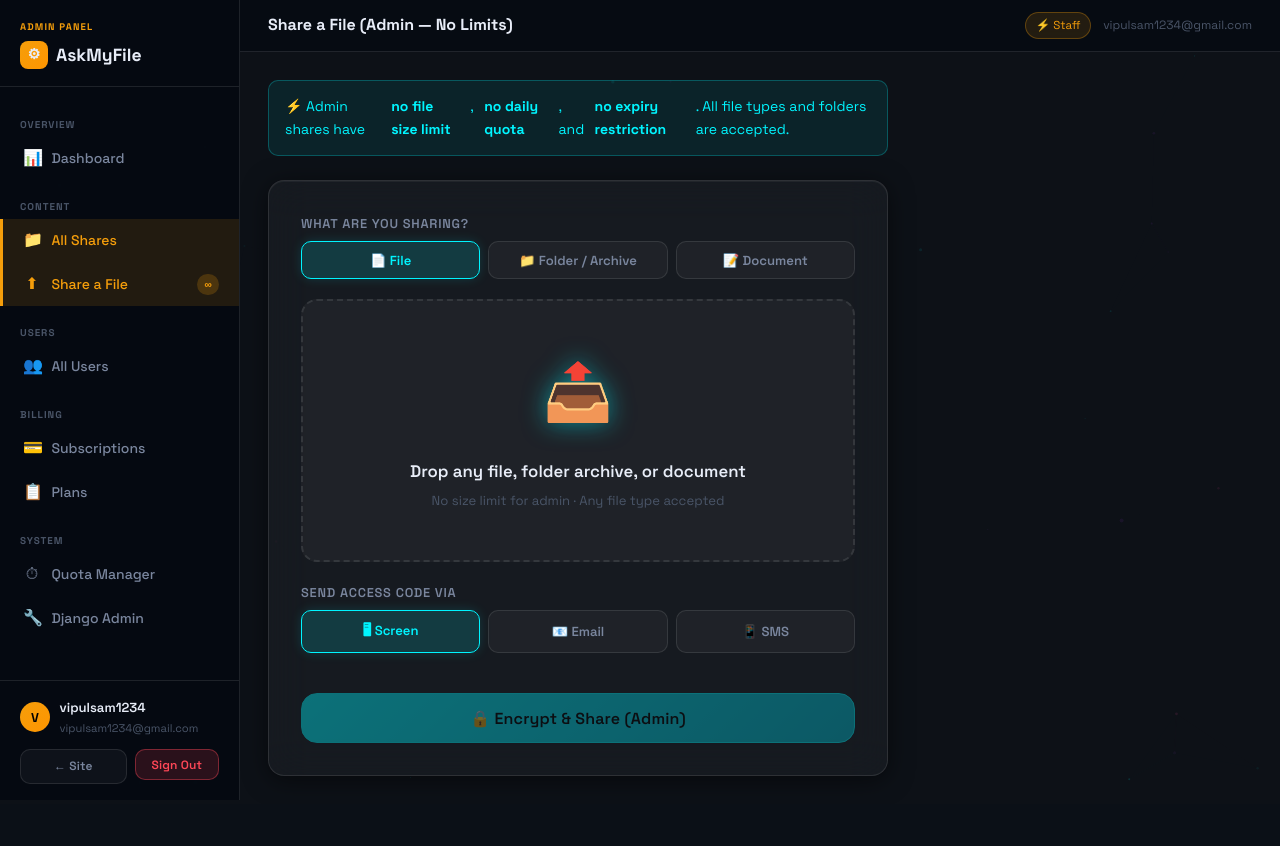
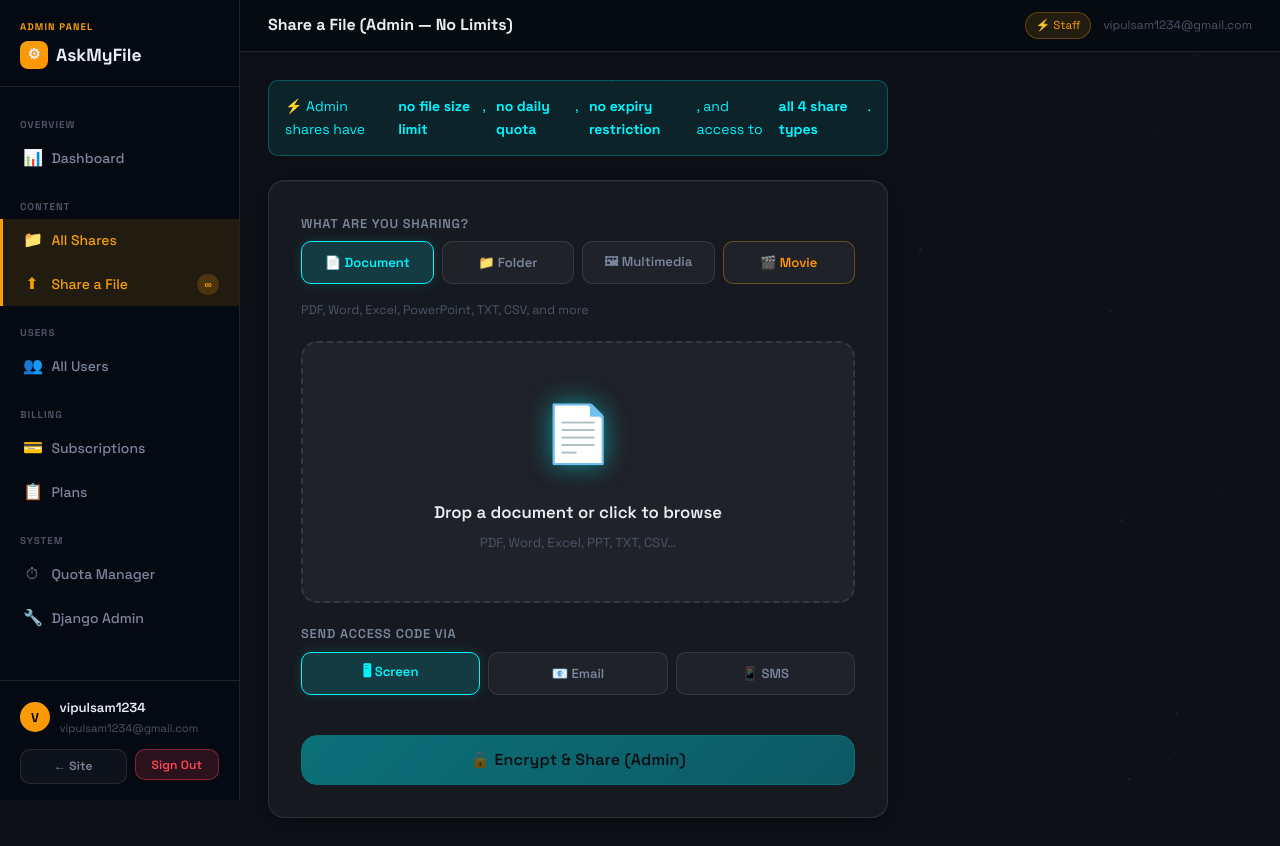
Before and after one commit to Dev-Vipul-Kumar/AskMyFile, a Django app: page /admin-panel/share/ in a window 1280 px wide. Before the commit the page ends 800 px from the top, so only its background shows below. Run offline with Django 5.2, Linux system fonts and the light colour scheme; a user stored in the database is signed in.

Commit message:
link update

```diff
--- a/admin_panel/views.py
+++ b/admin_panel/views.py
@@ -299,7 +299,7 @@ def share_list(request):
         shares = shares.filter(status=Share.STATUS_EXPIRED)
     elif filt == "revoked":
         shares = shares.filter(status=Share.STATUS_REVOKED)
-    elif filt in ("file", "folder", "document"):
+    elif filt in ("file", "folder", "multimedia", "movie"):
         shares = shares.filter(share_type=filt)
 
     return render(request, "admin_panel/shares.html", {
--- a/billing/models.py
+++ b/billing/models.py
@@ -29,6 +29,8 @@ class Plan(models.Model):
     is_free = models.BooleanField(default=False)
     active = models.BooleanField(default=True)
     sort_order = models.PositiveSmallIntegerField(default=0)
+    # Movie sharing: 0 = not allowed, -1 = unlimited, positive int = bytes limit
+    movie_size_limit_bytes = models.BigIntegerField(default=0)
 
     class Meta:
         db_table = "billing_plan"
--- a/static/js/uploader.js
+++ b/static/js/uploader.js
@@ -1,15 +1,42 @@
 /**
  * AskMyFile – OTP-based Upload Flow
- * 1. User picks a file → 2. JS encrypts with a random OTP  →
- * 3. Uploads ciphertext + crypto params to /shares/create/  →
- * 4. Server returns raw OTP (screen channel) or sends via email/SMS  →
- * 5. Sender shares the 6-digit code with the recipient out-of-band.
+ *
+ * Share types and their file-picker filters:
+ *   file        → Documents: PDF, Word, Excel, PowerPoint, TXT, CSV, etc.
+ *   folder      → Archives only: ZIP, RAR, 7Z, TAR, GZ, etc.
+ *   multimedia  → Images + Videos: JPG, PNG, GIF, MP4, AVI, etc.
+ *   movie       → Movie files: MP4, MKV, AVI, MOV, etc. (subscription only)
  */
 (function () {
   "use strict";
 
-  /* ── PBKDF2 iteration count injected by template ── */
   const ITERS = (typeof PBKDF2_ITERS !== "undefined") ? PBKDF2_ITERS : 600000;
+
+  /* ── accept strings for each share type ── */
+  const ACCEPT = {
+    file:       [
+      ".pdf",".doc",".docx",".xls",".xlsx",".ppt",".pptx",
+      ".txt",".csv",".rtf",".odt",".ods",".odp",
+      ".xml",".json",".md",".log",".epub",".pages",".numbers",".key"
+    ].join(","),
+
+    folder:     ".zip,.rar,.7z,.tar,.gz,.bz2,.xz,.tar.gz,.tar.bz2,.tgz,.iso",
+
+    multimedia: [
+      ".jpg",".jpeg",".png",".gif",".webp",".svg",".bmp",".tiff",".heic",".avif",
+      ".mp4",".webm",".mov",".avi",".mkv",".flv",".wmv",".m4v",".3gp"
+    ].join(","),
+
+    movie:      ".mp4,.mkv,.avi,.mov,.wmv,.flv,.m4v,.webm,.mpeg,.mpg,.3gp,.ts,.vob",
+  };
+
+  /* ── drop zone labels per type ── */
+  const LABELS = {
+    file:       { icon:"📄", title:"Drop a document or click to browse",    sub:"PDF, Word, Excel, PPT, TXT, CSV…" },
+    folder:     { icon:"📦", title:"Drop a folder archive or click to browse", sub:"ZIP, RAR, 7Z, TAR, GZ…" },
+    multimedia: { icon:"🖼", title:"Drop an image or video or click to browse", sub:"JPG, PNG, GIF, MP4, WebM, MOV…" },
+    movie:      { icon:"🎬", title:"Drop a movie file or click to browse",   sub:"MP4, MKV, AVI, MOV, WMV… (Subscription required)" },
+  };
 
   /* ── DOM refs ── */
   const dropZone       = document.getElementById("dropZone");
@@ -17,8 +44,9 @@
   const fileInfo       = document.getElementById("fileInfo");
   const fileNameEl     = document.getElementById("fileName");
   const fileSizeEl     = document.getElementById("fileSize");
-  const channelSection = document.getElementById("channelSection");
-  const channelPills   = document.querySelectorAll(".channel-pill");
+  const dropIconEl     = document.getElementById("dropIcon");
+  const dropTitleEl    = document.getElementById("dropTitle");
+  const dropSubEl      = document.getElementById("dropSub");
   const uploadError    = document.getElementById("uploadError");
   const progressWrap   = document.getElementById("progressWrap");
   const progressLabel  = document.getElementById("progressLabel");
@@ -32,15 +60,16 @@
   const guestOverlay   = document.getElementById("guestLimitOverlay");
   const overlayOtp     = document.getElementById("overlayOtp");
 
-  /* ── Guest quota overlay overlay OTP display ── */
-  let selectedFile  = null;
-  let selectedChannel = "screen"; // default
+  let selectedFile    = null;
+  let selectedType    = "file";   // current share type pill value
+  let selectedChannel = "screen";
 
   /* ── helpers ── */
   function fmt(bytes) {
     if (bytes < 1024)       return bytes + " B";
-    if (bytes < 1048576)    return (bytes/1024).toFixed(1) + " KB";
-    return (bytes/1048576).toFixed(2) + " MB";
+    if (bytes < 1048576)    return (bytes / 1024).toFixed(1) + " KB";
+    if (bytes < 1073741824) return (bytes / 1048576).toFixed(2) + " MB";
+    return (bytes / 1073741824).toFixed(2) + " GB";
   }
   function csrf() {
     if (typeof CSRF_TOKEN !== "undefined") return CSRF_TOKEN;
@@ -67,13 +96,77 @@
     if (createBtn) createBtn.disabled = !selectedFile;
   }
 
+  /* ── Update drop zone UI and file input accept when type changes ── */
+  function applyShareType(type) {
+    selectedType  = type;
+    selectedFile  = null;
+    if (fileInfo)    fileInfo.classList.add("hidden");
+    if (fileInput)   { fileInput.value = ""; fileInput.accept = ACCEPT[type] || ""; }
+    clearErr();
+    checkReady();
+
+    const lbl = LABELS[type] || LABELS.file;
+    if (dropIconEl)  dropIconEl.textContent  = lbl.icon;
+    if (dropTitleEl) dropTitleEl.textContent = lbl.title;
+    if (dropSubEl)   dropSubEl.textContent   = lbl.sub;
+
+    // Show hint text below the pills
+    const hints = {
+      file:       "PDF, Word, Excel, PowerPoint, TXT, CSV, and more",
+      folder:     "ZIP, RAR, 7Z, TAR, GZ — folder archives only",
+      multimedia: "Images (JPG, PNG, GIF, WebP…) and Videos (MP4, MOV, WebM…)",
+      movie:      "🎬 Subscription required · MP4, MKV, AVI, MOV, WMV…",
+    };
+    const hintEl = document.getElementById("shareTypeHint");
+    if (hintEl) {
+      hintEl.textContent = hints[type] || "";
+      hintEl.style.color = type === "movie" ? "var(--orange)" : "var(--text-dim)";
+    }
+
+    // Movie type: golden glow on drop zone
+    if (dropZone) {
+      dropZone.style.borderColor = type === "movie"
+        ? "rgba(245,158,11,0.6)"
+        : "";
+      dropZone.style.boxShadow = type === "movie"
+        ? "0 0 20px rgba(245,158,11,0.1)"
+        : "";
+    }
+  }
+
+  /* ── Share-type pills ── */
+  document.querySelectorAll(".channel-pill[data-sharetype]").forEach(pill => {
+    pill.addEventListener("click", () => {
+      document.querySelectorAll(".channel-pill[data-sharetype]").forEach(p => {
+        p.classList.remove("active");
+        p.setAttribute("aria-pressed", "false");
+      });
+      pill.classList.add("active");
+      pill.setAttribute("aria-pressed", "true");
+      applyShareType(pill.dataset.sharetype);
+    });
+  });
+
+  /* ── OTP channel pills ── */
+  document.querySelectorAll(".channel-pill[data-channel]").forEach(pill => {
+    pill.addEventListener("click", () => {
+      selectedChannel = pill.dataset.channel;
+      document.querySelectorAll(".channel-pill[data-channel]").forEach(p => {
+        p.classList.remove("active");
+        p.setAttribute("aria-pressed", "false");
+      });
+      pill.classList.add("active");
+      pill.setAttribute("aria-pressed", "true");
+    });
+  });
+
   /* ── File selection ── */
   function handleFile(file) {
     if (!file) return;
     selectedFile = file;
-    if (fileInfo)    fileInfo.classList.remove("hidden");
-    if (fileNameEl)  fileNameEl.textContent = file.name;
-    if (fileSizeEl)  fileSizeEl.textContent = fmt(file.size);
+    if (fileInfo)   fileInfo.classList.remove("hidden");
+    if (fileNameEl) fileNameEl.textContent = file.name;
+    if (fileSizeEl) fileSizeEl.textContent = fmt(file.size);
     clearErr();
     checkReady();
   }
@@ -89,18 +182,18 @@
     dropZone.addEventListener("drop", e => {
       e.preventDefault(); dropZone.classList.remove("drag-over");
       const f = e.dataTransfer.files[0];
-      if (f) { if (fileInput) { const dt = new DataTransfer(); dt.items.add(f); fileInput.files = dt.files; } handleFile(f); }
+      if (f) {
+        if (fileInput) { const dt = new DataTransfer(); dt.items.add(f); fileInput.files = dt.files; }
+        handleFile(f);
+      }
     });
   }
 
-  /* ── Channel pills ── */
-  channelPills.forEach(pill => {
-    pill.addEventListener("click", () => {
-      selectedChannel = pill.dataset.channel;
-      channelPills.forEach(p => p.classList.remove("active"));
-      pill.classList.add("active");
-    });
-  });
+  // Apply initial type on page load
+  applyShareType("file");
+  // Re-apply if a pill is already marked active (e.g. page rehydration)
+  const activePill = document.querySelector(".channel-pill.active[data-sharetype]");
+  if (activePill) applyShareType(activePill.dataset.sharetype);
 
   /* ── Main upload ── */
   if (createBtn) {
@@ -111,13 +204,11 @@
       createBtn.disabled = true;
 
       try {
-        /* Step 1: generate ephemeral OTP for encryption */
+        /* Step 1: generate ephemeral OTP */
         const otp = Array.from(crypto.getRandomValues(new Uint8Array(6)))
           .map(b => b % 10).join("");
 
-        /* Determine share type */
-        const shareTypeBtn = document.querySelector(".channel-pill.active[data-sharetype]");
-        const shareType = shareTypeBtn ? shareTypeBtn.dataset.sharetype : "file";
+        const shareType = selectedType;
 
         /* Step 2: encrypt */
         setProgress("Encrypting your file…");
@@ -132,20 +223,20 @@
         /* Step 3: upload */
         setProgress("Uploading encrypted file…");
         const form = new FormData();
-        form.append("file_data", new Blob([enc.ciphertext], {type:"application/octet-stream"}), "payload.bin");
-        form.append("salt_b64",            enc.saltB64);
-        form.append("iv_b64",              enc.ivB64);
-        form.append("algorithm_version",   enc.algorithmVersion);
-        form.append("original_filename",   selectedFile.name);
-        form.append("otp_channel",         selectedChannel);
-        form.append("share_type",          shareType);
+        form.append("file_data",         new Blob([enc.ciphertext], { type: "application/octet-stream" }), "payload.bin");
+        form.append("salt_b64",          enc.saltB64);
+        form.append("iv_b64",            enc.ivB64);
+        form.append("algorithm_version", enc.algorithmVersion);
+        form.append("original_filename", selectedFile.name);
+        form.append("otp_channel",       selectedChannel);
+        form.append("share_type",        shareType);
 
         let res;
         try {
           res = await fetch("/shares/create/", {
-            method: "POST",
+            method:  "POST",
             headers: { "X-CSRFToken": csrf() },
-            body: form,
+            body:    form,
           });
         } catch {
           hideProgress(); showErr("Network error — check your connection.");
@@ -156,29 +247,36 @@
         const data = await res.json().catch(() => null);
         if (!data) { showErr("Unexpected server response."); createBtn.disabled = false; return; }
 
+        /* ── Error handling ── */
         if (res.status === 429 && data.error === "quota_exceeded") {
-          showErr("Daily limit reached. Sign in or register for more shares.");
+          showErr("Daily limit reached. Sign in or upgrade your plan.");
           createBtn.disabled = false; return;
         }
         if (!data.ok) {
-          const MAP = { file_too_large:"File exceeds the 100 MB limit.", missing_file:"No file received.",
-            missing_crypto_params:"Crypto params missing.", unverified_account:"Complete account verification first." };
+          const MAP = {
+            file_too_large:             "File exceeds the allowed size limit.",
+            missing_file:               "No file received by server.",
+            missing_crypto_params:      "Encryption params missing — please try again.",
+            unverified_account:         "Please complete account verification first.",
+            movie_requires_account:     "You must be signed in to share movies.",
+            movie_requires_subscription:"🎬 Movie sharing requires a paid subscription (Starter, Plus, or Pro).",
+            movie_too_large:            `🎬 Movie exceeds your plan's limit (${data.limit_gb || "?"}GB). Upgrade to a higher plan.`,
+          };
           showErr(MAP[data.error] || ("Error: " + (data.error || "unknown")));
           createBtn.disabled = false; return;
         }
 
         /* Step 4: show result */
-        const shownOtp = data.otp || otp; // server returns OTP for screen channel
+        const shownOtp = data.otp || otp;
 
         if (uploadArea)  uploadArea.classList.add("hidden");
         if (resultArea)  resultArea.classList.remove("hidden");
         if (otpCodeEl)   otpCodeEl.textContent = shownOtp;
 
-        /* channel message */
         if (channelMsgEl) {
           const chMap = {
-            email: "📧 The access code was also sent to your registered email.",
-            sms:   "📱 The access code was also sent to your registered phone.",
+            email:  "📧 The access code was also sent to your registered email.",
+            sms:    "📱 The access code was also sent to your registered phone.",
             screen: "👆 Share this code with your recipient privately.",
           };
           channelMsgEl.textContent = chMap[data.channel] || "";
@@ -211,6 +309,9 @@
       if (fileInput)   fileInput.value = "";
       clearErr();
       if (createBtn) createBtn.disabled = true;
+      // Reset to first type pill
+      const first = document.querySelector(".channel-pill[data-sharetype]");
+      if (first) { first.click(); }
     });
   }
 
@@ -233,8 +334,11 @@
         'a[href],button:not([disabled]),input,[tabindex]:not([tabindex="-1"])'
       )];
       if (!els.length) return;
-      if (e.shiftKey && document.activeElement === els[0])        { e.preventDefault(); els[els.length-1].focus(); }
-      else if (!e.shiftKey && document.activeElement === els[els.length-1]) { e.preventDefault(); els[0].focus(); }
+      if (e.shiftKey && document.activeElement === els[0]) {
+        e.preventDefault(); els[els.length - 1].focus();
+      } else if (!e.shiftKey && document.activeElement === els[els.length - 1]) {
+        e.preventDefault(); els[0].focus();
+      }
     });
   }
 
--- a/templates/admin_panel/admin_share.html
+++ b/templates/admin_panel/admin_share.html
@@ -8,29 +8,31 @@
 
   <div class="alert alert-info" style="margin-bottom:1.5rem;">
     ⚡ Admin shares have <strong>no file size limit</strong>, <strong>no daily quota</strong>,
-    and <strong>no expiry restriction</strong>. All file types and folders are accepted.
+    <strong>no expiry restriction</strong>, and access to <strong>all 4 share types</strong>.
   </div>
 
   <div class="glass-card" style="padding:2rem;">
 
     <div id="uploadArea">
 
-      <!-- Share type selector -->
+      <!-- Share type selector — all 4 types, no restrictions for admin -->
       <div class="form-group">
         <label class="form-label">What are you sharing?</label>
-        <div class="channel-pills" role="group" id="shareTypeGroup">
-          <button type="button" class="channel-pill active" data-sharetype="file">📄 File</button>
-          <button type="button" class="channel-pill" data-sharetype="folder">📁 Folder / Archive</button>
-          <button type="button" class="channel-pill" data-sharetype="document">📝 Document</button>
+        <div class="channel-pills" role="group" id="shareTypeGroup" aria-label="Share type">
+          <button type="button" class="channel-pill active" data-sharetype="file"       aria-pressed="true">📄 Document</button>
+          <button type="button" class="channel-pill"        data-sharetype="folder"     aria-pressed="false">📁 Folder</button>
+          <button type="button" class="channel-pill"        data-sharetype="multimedia" aria-pressed="false">🖼 Multimedia</button>
+          <button type="button" class="channel-pill"        data-sharetype="movie"      aria-pressed="false" style="color:var(--orange);border-color:rgba(245,158,11,0.35);">🎬 Movie</button>
         </div>
+        <p class="form-hint" id="shareTypeHint" style="min-height:1.1rem;"></p>
       </div>
 
-      <!-- Drop zone -->
+      <!-- Drop zone — icon/title/sub updated by uploader.js -->
       <div class="drop-zone" id="dropZone" role="button" tabindex="0" aria-label="Select file">
         <input type="file" id="fileInput" aria-label="Select file" />
-        <span class="drop-icon" id="dropIcon">📤</span>
-        <p class="drop-zone-title" id="dropTitle">Drop any file, folder archive, or document</p>
-        <p class="drop-zone-sub">No size limit for admin · Any file type accepted</p>
+        <span class="drop-icon" id="dropIcon">📄</span>
+        <p class="drop-zone-title" id="dropTitle">Drop a document or click to browse</p>
+        <p class="drop-zone-sub" id="dropSub">No size limit for admin · All file types accepted</p>
       </div>
 
       <div id="fileInfo" class="file-pill hidden" aria-live="polite">
@@ -42,10 +44,10 @@
       <!-- OTP delivery -->
       <div class="form-group" style="margin-top:1.25rem;">
         <label class="form-label">Send access code via</label>
-        <div class="channel-pills" id="otpChannelGroup">
-          <button type="button" class="channel-pill active" data-channel="screen">🖥 Screen</button>
-          <button type="button" class="channel-pill" data-channel="email">📧 Email</button>
-          <button type="button" class="channel-pill" data-channel="sms">📱 SMS</button>
+        <div class="channel-pills" role="group" aria-label="OTP delivery method">
+          <button type="button" class="channel-pill active" data-channel="screen" aria-pressed="true">🖥 Screen</button>
+          <button type="button" class="channel-pill"        data-channel="email"  aria-pressed="false">📧 Email</button>
+          <button type="button" class="channel-pill"        data-channel="sms"    aria-pressed="false">📱 SMS</button>
         </div>
       </div>
 
@@ -56,7 +58,8 @@
         <div class="progress-track"><div class="progress-fill indeterminate" id="progressFill"></div></div>
       </div>
 
-      <button type="button" id="createShareBtn" class="btn btn-primary btn-full btn-lg" disabled style="margin-top:1.25rem;">
+      <button type="button" id="createShareBtn" class="btn btn-primary btn-full btn-lg"
+              disabled style="margin-top:1.25rem;">
         🔒 Encrypt &amp; Share (Admin)
       </button>
     </div>
@@ -89,19 +92,6 @@
 <script>
   const PBKDF2_ITERS = {{ pbkdf2_iterations }};
   const CSRF_TOKEN   = "{{ csrf_token }}";
-
-  // Share type pills
-  document.querySelectorAll("#shareTypeGroup .channel-pill").forEach(btn => {
-    btn.addEventListener("click", () => {
-      document.querySelectorAll("#shareTypeGroup .channel-pill").forEach(b => b.classList.remove("active"));
-      btn.classList.add("active");
-      const icons = { file:"📤", folder:"📦", document:"📝" };
-      const titles = { file:"Drop any file", folder:"Drop a folder archive (ZIP/RAR/etc.)", document:"Drop a document (PDF, DOCX, etc.)" };
-      const t = btn.dataset.sharetype;
-      document.getElementById("dropIcon").textContent  = icons[t]  || "📤";
-      document.getElementById("dropTitle").textContent = titles[t] || "Drop file here";
-    });
-  });
 </script>
 <script src="{% static 'js/crypto.js' %}"></script>
 <script src="{% static 'js/uploader.js' %}"></script>
```
Also changed, not shown: AskMyFile/settings.py (+22 -6 lines), billing/management/commands/seed_plans.py (+37 -36 lines), shares/models.py (+10 -8 lines), shares/views.py (+40 -7 lines), templates/admin_panel/shares.html (+5 -4 lines), templates/core/home.html (+10 -8 lines), templates/core/landing.html (+9 -7 lines), billing/migrations/0003_plan_movie_size_limit_bytes.py (added), db.sqlite3, shares/migrations/0003_alter_share_share_type.py (added).
